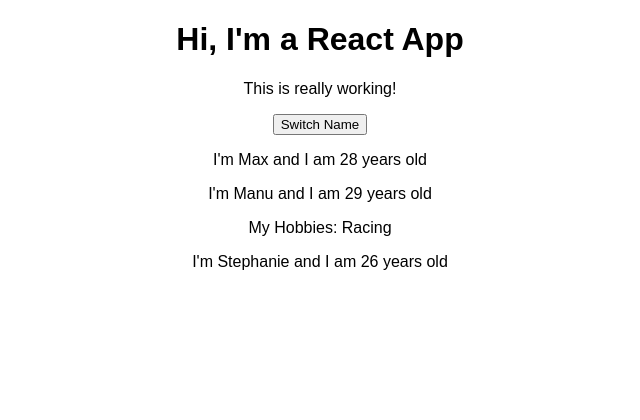
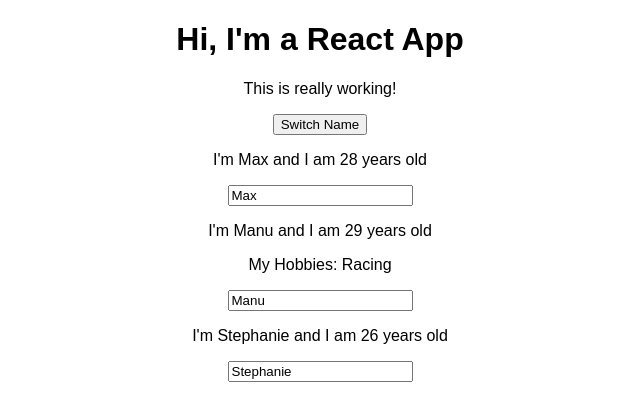
Before and after one commit to PhusionDev/udemy-react-complete-guide, a React (Create React App) app: page / in a window 1280 px wide. Shown: the top 420 px of the page, without its empty margins (320-960 px from the left). Built offline with nearby package versions, Linux system fonts and the light colour scheme.

Commit message:
Adding Two Way Binding

```diff
--- a/src/App.js
+++ b/src/App.js
@@ -23,6 +23,16 @@
     })
   }
 
+  nameChangedHandler = (event) => {
+    this.setState({
+      persons: [
+        { name: 'Max', age: 28 },
+        { name: event.target.value, age: 29 },
+        { name: 'Stephanie', age: 27 }
+      ]
+    })
+  }
+
   render() {
     return (
       <div className="App">
@@ -35,7 +45,8 @@
         <Person
           name={this.state.persons[1].name}
           age={this.state.persons[1].age}
-          click={this.switchNameHandler.bind(this, 'Max!')} >My Hobbies: Racing</Person>
+          click={this.switchNameHandler.bind(this, 'Max!')}
+          changed={this.nameChangedHandler} >My Hobbies: Racing</Person>
         <Person
           name={this.state.persons[2].name}
           age={this.state.persons[2].age} />
--- a/src/Person/Person.js
+++ b/src/Person/Person.js
@@ -5,6 +5,7 @@
     <div>
       <p onClick={props.click}>I'm {props.name} and I am {props.age} years old</p>
       <p>{props.children}</p>
+      <input type="text" onChange={props.changed} value={props.name} />
     </div>
   )
 };
```
